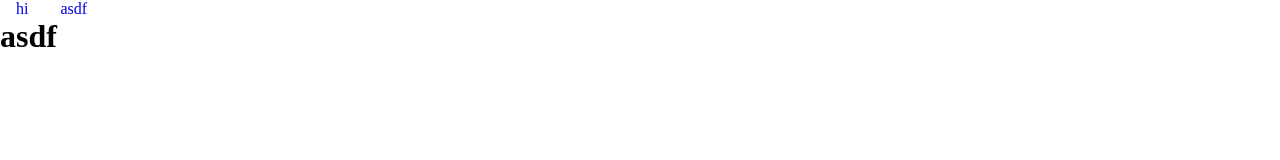
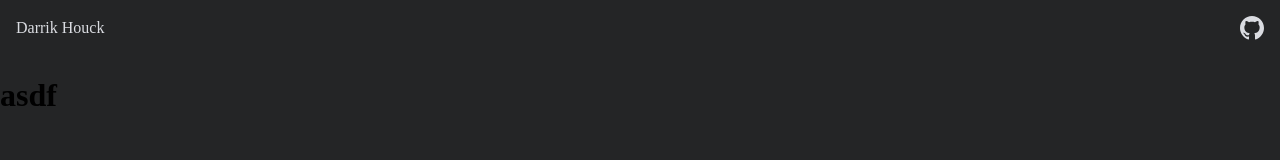
Before and after one commit to Daarrik/learning-gatsby, a Gatsby site: page /asdf in a window 1280 px wide. Built offline with nearby package versions, Linux system fonts and the light colour scheme; Gatsby itself is replaced by a stand-in of ours.

Commit message:
renaming and prettier
navbar renamed to header, prettier formatting

```diff
--- /dev/null
+++ b/src/components/header.js
@@ -0,0 +1,35 @@
+import React from "react";
+import { Link } from "gatsby";
+import { links } from "../constants/links";
+
+const Header = () => {
+  return (
+    <div className="header center">
+      <Link to="/" className="test">
+        Darrik Houck
+      </Link>
+      <nav>
+        {links.map((link) => (
+          <a
+            id={link.name}
+            className="center"
+            href={link.url}
+            target="_blank"
+            rel="noopener noreferrer"
+          >
+            <svg
+              xmlns="http://www.w3.org/2000/svg"
+              width="24"
+              height="24"
+              viewBox="0 0 24 24"
+            >
+              <path d="M12 0c-6.626 0-12 5.373-12 12 0 5.302 3.438 9.8 8.207 11.387.599.111.793-.261.793-.577v-2.234c-3.338.726-4.033-1.416-4.033-1.416-.546-1.387-1.333-1.756-1.333-1.756-1.089-.745.083-.729.083-.729 1.205.084 1.839 1.237 1.839 1.237 1.07 1.834 2.807 1.304 3.492.997.107-.775.418-1.305.762-1.604-2.665-.305-5.467-1.334-5.467-5.931 0-1.311.469-2.381 1.236-3.221-.124-.303-.535-1.524.117-3.176 0 0 1.008-.322 3.301 1.23.957-.266 1.983-.399 3.003-.404 1.02.005 2.047.138 3.006.404 2.291-1.552 3.297-1.23 3.297-1.23.653 1.653.242 2.874.118 3.176.77.84 1.235 1.911 1.235 3.221 0 4.609-2.807 5.624-5.479 5.921.43.372.823 1.102.823 2.222v3.293c0 .319.192.694.801.576 4.765-1.589 8.199-6.086 8.199-11.386 0-6.627-5.373-12-12-12z" />
+            </svg>
+          </a>
+        ))}
+      </nav>
+    </div>
+  );
+};
+
+export default Header;
--- a/src/components/layout.css
+++ b/src/components/layout.css
@@ -8,20 +8,15 @@
   --speed: 500ms;
 }
 
-body,
-h1,
-p {
+body {
   margin: 0;
+  background-color: var(--bg);
 }
 
 a {
+  color: var(--text-color);
+  text-decoration: none;
   padding: 1rem;
-}
-
-h1,
-a {
-  /* color: var(--text-color); */
-  text-decoration: none;
 }
 
 .center {
@@ -29,3 +24,11 @@
   justify-content: center;
   align-items: center;
 }
+
+.header {
+  justify-content: space-between;
+}
+
+a svg {
+  fill: var(--text-color)
+}
--- a/src/components/layout.js
+++ b/src/components/layout.js
@@ -1,11 +1,11 @@
 import React from 'react';
 import './layout.css';
-import NavBar from './navbar';
+import Header from './header';
 
 const Layout = ({ children }) => {
   return (
     <div>
-      <NavBar />
+      <Header />
       { children }
     </div>
   );
--- a/src/components/navbar.js
+++ /dev/null
@@ -1,15 +0,0 @@
-import React from 'react';
-import { Link } from 'gatsby';
-
-const NavBar = () => {
-  return (
-    <div className='header'>
-      <Link to='/'>
-        hi
-      </Link>
-      <Link to='/asdf'>asdf</Link>
-    </div>
-  );
-}
-
-export default NavBar;
--- /dev/null
+++ b/src/constants/links.js
@@ -0,0 +1,7 @@
+export const links = [
+  {
+    name: "github",
+    url: "https://github.com/Daarrik",
+    icon: "../images/github.svg",
+  },
+];
--- a/src/pages/asdf.js
+++ b/src/pages/asdf.js
@@ -1,5 +1,5 @@
-import React from 'react';
-import Layout from '../components/layout';
+import React from "react";
+import Layout from "../components/layout";
 
 const asdf = () => {
   return (
@@ -7,6 +7,6 @@
       <h1>asdf</h1>
     </Layout>
   );
-}
+};
 
 export default asdf;
```
Also changed, not shown: src/pages/404.js (+9 -9 lines), src/images/github.svg (added).
